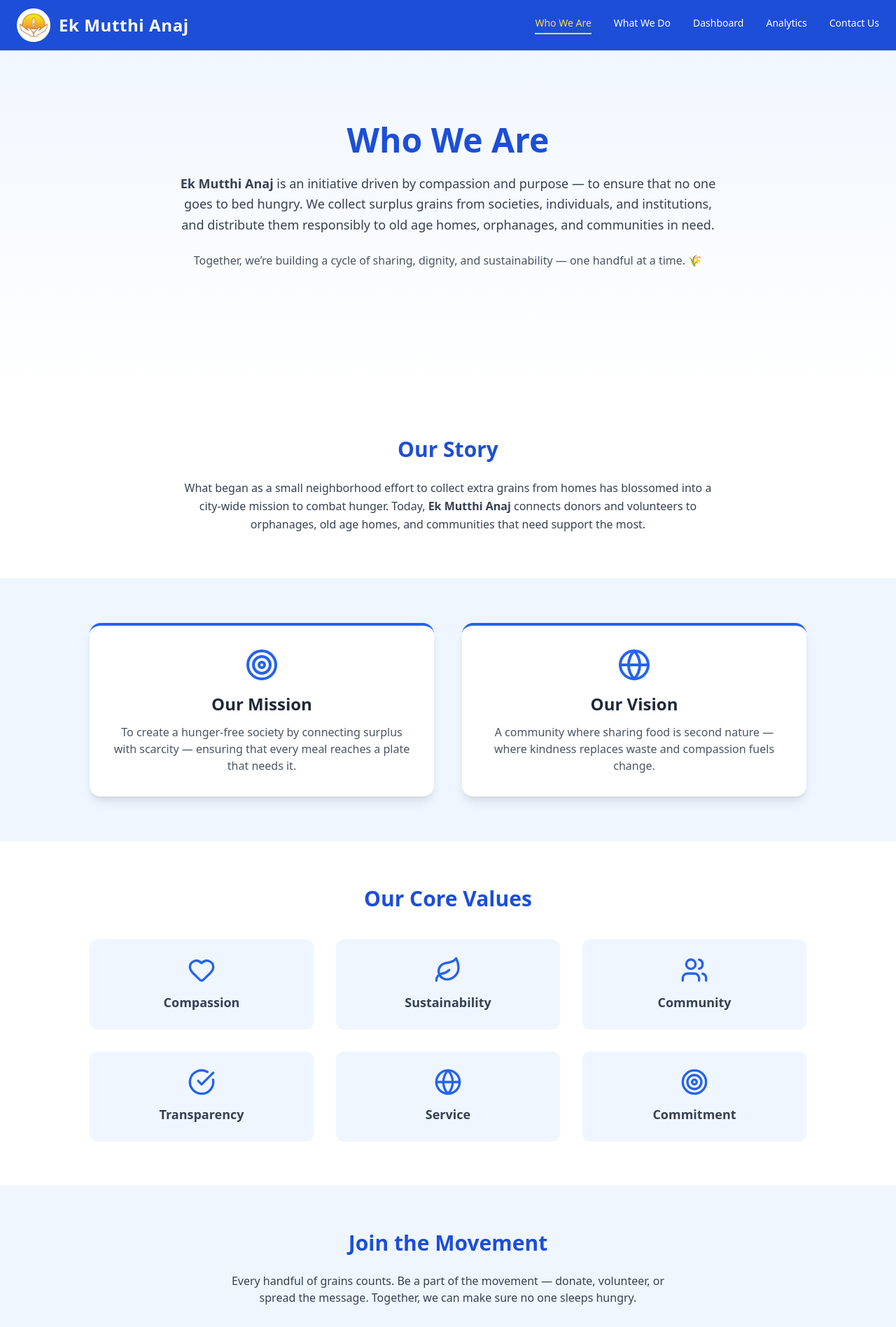
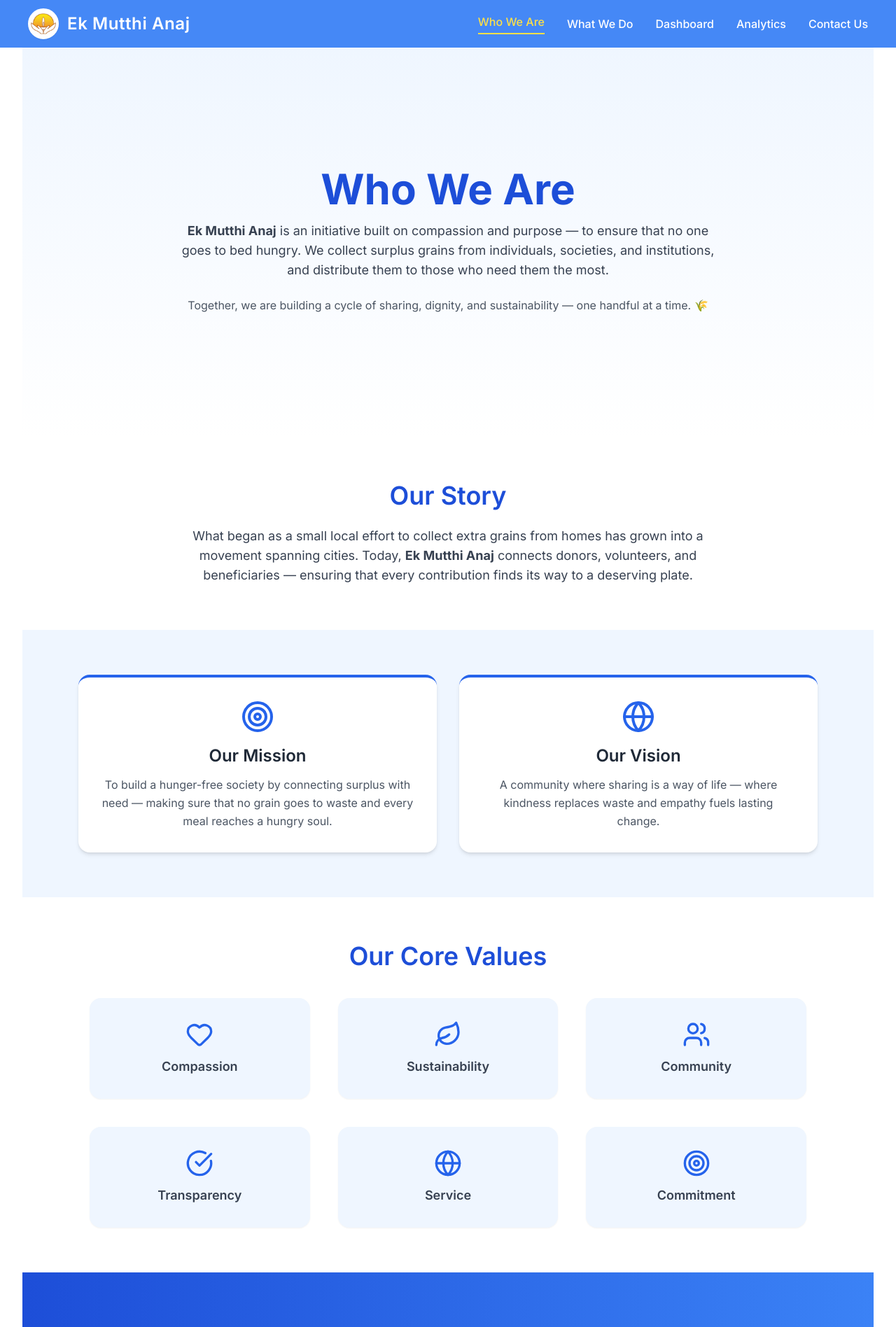
Before and after one commit to Ekansh1704/ek-mutthi-anaj, a React (Create React App) app: page /who-we-are in a window 1280 px wide. Shown: the top 1896 px of the page at 70% size. Built offline with nearby package versions, Linux system fonts and the light colour scheme.

Commit message:
For mobile

```diff
--- a/src/App.js
+++ b/src/App.js
@@ -1,3 +1,4 @@
+// src/App.js
 import React from "react";
 import { Routes, Route, Navigate } from "react-router-dom";
 import Navbar from "./components/Navbar";
@@ -12,11 +13,13 @@ import NotFound from "./pages/NotFound";
 
 function App() {
   return (
-    <div className="min-h-screen bg-white text-gray-800">
-      {/* Navbar appears on all pages */}
+    // ✅ Responsive background + smooth color transitions
+    <div className="min-h-screen bg-white text-gray-800 dark:bg-gray-900 dark:text-gray-100 transition-colors duration-300 flex flex-col">
+      {/* ✅ Navbar stays fixed and adapts on small screens */}
       <Navbar />
 
-      {/* Define all app routes */}
+      {/* ✅ Padding top to prevent content hiding behind fixed navbar */}
+      <main className="flex-1 pt-16 px-4 md:px-8">
         <Routes>
           {/* Default redirect to What We Do */}
           <Route path="/" element={<Navigate to="/what-we-do" replace />} />
@@ -31,6 +34,12 @@ function App() {
           {/* Catch-all for invalid routes */}
           <Route path="*" element={<NotFound />} />
         </Routes>
+      </main>
+
+      {/* ✅ Simple footer for completeness */}
+      <footer className="text-center py-4 text-sm text-gray-600 dark:text-gray-400 border-t border-gray-200 dark:border-gray-700 mt-8">
+        © {new Date().getFullYear()} Ek Mutthi Anaj | All Rights Reserved
+      </footer>
     </div>
   );
 }
--- a/src/components/Navbar.jsx
+++ b/src/components/Navbar.jsx
@@ -26,30 +26,35 @@ const Navbar = () => {
   return (
     <nav
       className={`fixed top-0 left-0 w-full z-50 transition-all duration-300 ${
-        isScrolled ? "bg-blue-700 shadow-md" : "bg-blue-700"
+        isScrolled
+          ? "bg-primary shadow-md"
+          : "bg-primary/95 backdrop-blur-sm"
       }`}
     >
-      <div className="container mx-auto px-6 py-3 flex items-center justify-between">
-        {/* Logo and Title */}
-        <Link to="/" className="flex items-center space-x-3">
-          <div className="h-12 w-12 rounded-full bg-white flex items-center justify-center overflow-hidden border-2 border-white shadow-sm">
+      <div className="max-w-7xl mx-auto px-4 sm:px-6 lg:px-10 py-3 flex items-center justify-between">
+        {/* ✅ Logo and Brand Name */}
+        <Link
+          to="/"
+          className="flex items-center space-x-3 hover:opacity-90 transition-opacity"
+        >
+          <div className="h-11 w-11 rounded-full bg-white flex items-center justify-center overflow-hidden border-2 border-white shadow-sm">
             <img
               src={`${process.env.PUBLIC_URL}/seva-logo1.png`}
               alt="Ek Mutthi Anaj Logo"
-              className="h-10 w-10 object-contain"
+              className="h-9 w-9 object-contain"
               onError={(e) => {
                 e.target.style.display = "none";
                 console.error("❌ Image not found at /public/seva-logo1.png");
               }}
             />
           </div>
-          <span className="text-xl md:text-2xl font-semibold tracking-wide text-white">
+          <span className="text-lg sm:text-xl md:text-2xl font-semibold tracking-wide text-white">
             Ek Mutthi Anaj
           </span>
         </Link>
 
-        {/* Desktop Links */}
-        <div className="hidden md:flex space-x-8 text-sm font-medium">
+        {/* ✅ Desktop Menu */}
+        <div className="hidden md:flex items-center space-x-8 text-sm lg:text-base font-medium">
           {links.map((item) => (
             <Link
               key={item.path}
@@ -57,7 +62,7 @@ const Navbar = () => {
               className={`transition-colors duration-200 ${
                 location.pathname === item.path
                   ? "text-yellow-300 border-b-2 border-yellow-300 pb-1"
-                  : "hover:text-yellow-200 text-white"
+                  : "text-white hover:text-yellow-200"
               }`}
             >
               {item.name}
@@ -65,35 +70,39 @@ const Navbar = () => {
           ))}
         </div>
 
-        {/* Mobile Menu Button */}
+        {/* ✅ Mobile Menu Button */}
         <button
-          className="md:hidden focus:outline-none text-white"
+          className="md:hidden focus:outline-none text-white hover:text-yellow-200 transition-colors"
           onClick={toggleMenu}
           aria-label="Toggle Menu"
         >
-          {menuOpen ? <X size={28} /> : <Menu size={28} />}
+          {menuOpen ? <X size={26} /> : <Menu size={26} />}
         </button>
       </div>
 
-      {/* Mobile Dropdown */}
-      {menuOpen && (
-        <div className="md:hidden bg-blue-600 px-6 pb-4 space-y-2 text-sm font-medium text-white">
+      {/* ✅ Mobile Dropdown */}
+      <div
+        className={`md:hidden overflow-hidden transition-all duration-300 ${
+          menuOpen ? "max-h-96 opacity-100" : "max-h-0 opacity-0"
+        } bg-primary/95`}
+      >
+        <div className="px-6 pb-4 pt-2 space-y-2 text-sm font-medium text-white">
           {links.map((item) => (
             <Link
               key={item.path}
               to={item.path}
               onClick={() => setMenuOpen(false)}
-              className={`block py-2 ${
+              className={`block py-2 rounded-lg px-2 transition-colors duration-150 ${
                 location.pathname === item.path
-                  ? "text-yellow-300"
-                  : "hover:text-yellow-200"
+                  ? "bg-yellow-400 text-blue-900 font-semibold"
+                  : "hover:bg-blue-500 hover:text-yellow-100"
               }`}
             >
               {item.name}
             </Link>
           ))}
         </div>
-      )}
+      </div>
     </nav>
   );
 };
--- a/src/pages/Home.jsx
+++ b/src/pages/Home.jsx
@@ -1,12 +1,104 @@
 import React from "react";
+import { motion } from "framer-motion";
+import { ArrowRight, Heart, Leaf } from "lucide-react";
+import { Link } from "react-router-dom";
 
 const Home = () => {
   return (
-    <div className="text-center py-10">
-      <h1 className="text-5xl font-bold text-blue-600 mb-4">Welcome to Ek Mutthi Anaj 🌾</h1>
-      <p className="text-gray-700 text-lg max-w-2xl mx-auto">
-        A digital platform to streamline food collection and distribution for those in need.
-      </p>
+    <div className="bg-gradient-to-b from-blue-50 to-white text-gray-800">
+      {/* HERO SECTION */}
+      <section className="flex flex-col items-center justify-center text-center px-6 md:px-20 min-h-[80vh]">
+        <motion.div
+          initial={{ opacity: 0, y: 30 }}
+          animate={{ opacity: 1, y: 0 }}
+          transition={{ duration: 1 }}
+          className="max-w-3xl"
+        >
+          <h1 className="text-4xl md:text-6xl font-bold text-blue-700 mb-6 leading-tight">
+            Welcome to <span className="text-blue-800">Ek Mutthi Anaj 🌾</span>
+          </h1>
+          <p className="text-gray-700 text-lg md:text-xl mb-8 leading-relaxed">
+            A movement driven by compassion — collecting grains from homes and
+            distributing them to those in need. Together, we’re building a
+            hunger-free community, one handful at a time.
+          </p>
+
+          <Link to="/who-we-are">
+            <motion.button
+              whileHover={{ scale: 1.05 }}
+              whileTap={{ scale: 0.95 }}
+              className="bg-blue-600 hover:bg-blue-700 text-white px-8 py-3 rounded-full font-medium shadow-md transition flex items-center gap-2 mx-auto"
+            >
+              Get Started <ArrowRight className="w-5 h-5" />
+            </motion.button>
+          </Link>
+        </motion.div>
+      </section>
+
+      {/* VALUES / FEATURES SECTION */}
+      <section className="py-16 px-6 md:px-20 text-center bg-white">
+        <h2 className="text-3xl font-semibold text-blue-700 mb-10">
+          What Drives Us
+        </h2>
+        <div className="grid grid-cols-1 md:grid-cols-3 gap-8 max-w-5xl mx-auto">
+          {[
+            {
+              icon: Heart,
+              title: "Compassion",
+              desc: "Caring for those in need and ensuring no one sleeps hungry.",
+            },
+            {
+              icon: Leaf,
+              title: "Sustainability",
+              desc: "Reducing food waste and creating a cycle of sharing.",
+            },
+            {
+              icon: ArrowRight,
+              title: "Action",
+              desc: "Turning small contributions into meaningful impact.",
+            },
+          ].map((item, index) => (
+            <motion.div
+              key={index}
+              initial={{ opacity: 0, y: 20 }}
+              whileInView={{ opacity: 1, y: 0 }}
+              transition={{ duration: 0.5, delay: index * 0.1 }}
+              className="bg-blue-50 hover:bg-blue-100 transition p-8 rounded-2xl shadow-sm"
+            >
+              <item.icon className="text-blue-600 w-10 h-10 mx-auto mb-4" />
+              <h3 className="text-xl font-semibold text-gray-800 mb-2">
+                {item.title}
+              </h3>
+              <p className="text-gray-600">{item.desc}</p>
+            </motion.div>
+          ))}
+        </div>
+      </section>
+
+      {/* CALL TO ACTION */}
+      <section className="py-16 px-6 md:px-20 text-center bg-blue-50">
+        <motion.h2
+          initial={{ opacity: 0, y: 20 }}
+          whileInView={{ opacity: 1, y: 0 }}
+          transition={{ duration: 0.6 }}
+          className="text-3xl font-semibold text-blue-700 mb-6"
+        >
+          Join the Movement
+        </motion.h2>
+        <p className="text-gray-700 max-w-2xl mx-auto mb-8">
+          You can make a difference — donate grains, volunteer your time, or
+          help us spread the word. Every small step creates a bigger impact.
+        </p>
+        <Link to="/contact-us">
+          <motion.button
+            whileHover={{ scale: 1.05 }}
+            whileTap={{ scale: 0.95 }}
+            className="bg-blue-600 hover:bg-blue-700 text-white px-8 py-3 rounded-full font-medium shadow-md transition"
+          >
+            Get Involved
+          </motion.button>
+        </Link>
+      </section>
     </div>
   );
 };
--- a/src/pages/WhoWeAre.jsx
+++ b/src/pages/WhoWeAre.jsx
@@ -1,75 +1,95 @@
+// src/pages/WhoWeAre.jsx
 import React from "react";
 import { motion } from "framer-motion";
-import { Users, Heart, Target, Globe, Leaf, CheckCircle } from "lucide-react";
+import {
+  Users,
+  Heart,
+  Target,
+  Globe,
+  Leaf,
+  CheckCircle,
+} from "lucide-react";
 
 const WhoWeAre = () => {
   return (
     <div className="bg-white text-gray-800">
       {/* HERO SECTION */}
-      <section className="min-h-[70vh] bg-gradient-to-b from-blue-50 to-white flex flex-col items-center justify-center px-6 text-center">
+      <section className="min-h-[70vh] flex flex-col items-center justify-center text-center px-6 md:px-12 bg-gradient-to-b from-blue-50 to-white">
         <motion.div
-          initial={{ opacity: 0, y: 30 }}
+          initial={{ opacity: 0, y: 40 }}
           animate={{ opacity: 1, y: 0 }}
           transition={{ duration: 1 }}
           className="max-w-3xl"
         >
-          <h1 className="text-5xl font-bold text-blue-700 mb-6">Who We Are</h1>
-          <p className="text-gray-700 text-lg leading-relaxed">
-            <b>Ek Mutthi Anaj</b> is an initiative driven by compassion and
+          <h1 className="text-4xl md:text-6xl font-bold text-blue-700 mb-4">
+            Who We Are
+          </h1>
+          <p className="text-base md:text-lg text-gray-700 leading-relaxed">
+            <b>Ek Mutthi Anaj</b> is an initiative built on compassion and
             purpose — to ensure that no one goes to bed hungry. We collect
-            surplus grains from societies, individuals, and institutions, and
-            distribute them responsibly to old age homes, orphanages, and
-            communities in need.
+            surplus grains from individuals, societies, and institutions, and
+            distribute them to those who need them the most.
           </p>
-          <p className="mt-6 text-gray-600 text-md">
-            Together, we’re building a cycle of sharing, dignity, and
+          <p className="mt-6 text-gray-600 text-sm md:text-base">
+            Together, we are building a cycle of sharing, dignity, and
             sustainability — one handful at a time. 🌾
           </p>
         </motion.div>
       </section>
 
       {/* OUR STORY */}
-      <section className="py-16 px-6 md:px-20 text-center">
-        <h2 className="text-3xl font-semibold text-blue-700 mb-6">
+      <section className="py-16 px-6 md:px-20 text-center bg-white">
+        <h2 className="text-3xl md:text-4xl font-semibold text-blue-700 mb-6">
           Our Story
         </h2>
-        <p className="text-gray-700 leading-relaxed max-w-3xl mx-auto">
-          What began as a small neighborhood effort to collect extra grains from
-          homes has blossomed into a city-wide mission to combat hunger. Today,
-          <b> Ek Mutthi Anaj</b> connects donors and volunteers to orphanages,
-          old age homes, and communities that need support the most.
+        <p className="text-gray-700 leading-relaxed max-w-3xl mx-auto text-base md:text-lg">
+          What began as a small local effort to collect extra grains from homes
+          has grown into a movement spanning cities. Today,{" "}
+          <b>Ek Mutthi Anaj</b> connects donors, volunteers, and beneficiaries
+          — ensuring that every contribution finds its way to a deserving plate.
         </p>
       </section>
 
       {/* MISSION & VISION */}
       <section className="bg-blue-50 py-16 px-6 md:px-20">
-        <div className="grid md:grid-cols-2 gap-10 max-w-5xl mx-auto text-center">
-          <div className="bg-white shadow-lg rounded-2xl p-8 border-t-4 border-blue-600">
+        <div className="grid md:grid-cols-2 gap-8 max-w-6xl mx-auto text-center">
+          <motion.div
+            whileHover={{ scale: 1.03 }}
+            className="bg-white shadow-md rounded-2xl p-8 border-t-4 border-blue-600"
+          >
             <Target className="text-blue-600 w-12 h-12 mx-auto mb-4" />
-            <h3 className="text-2xl font-semibold mb-3">Our Mission</h3>
-            <p className="text-gray-600">
-              To create a hunger-free society by connecting surplus with
-              scarcity — ensuring that every meal reaches a plate that needs it.
+            <h3 className="text-2xl font-semibold mb-3 text-gray-800">
+              Our Mission
+            </h3>
+            <p className="text-gray-600 text-base leading-relaxed">
+              To build a hunger-free society by connecting surplus with need —
+              making sure that no grain goes to waste and every meal reaches a
+              hungry soul.
             </p>
-          </div>
+          </motion.div>
 
-          <div className="bg-white shadow-lg rounded-2xl p-8 border-t-4 border-blue-600">
+          <motion.div
+            whileHover={{ scale: 1.03 }}
+            className="bg-white shadow-md rounded-2xl p-8 border-t-4 border-blue-600"
+          >
             <Globe className="text-blue-600 w-12 h-12 mx-auto mb-4" />
-            <h3 className="text-2xl font-semibold mb-3">Our Vision</h3>
-            <p className="text-gray-600">
-              A community where sharing food is second nature — where kindness
-              replaces waste and compassion fuels change.
+            <h3 className="text-2xl font-semibold mb-3 text-gray-800">
+              Our Vision
+            </h3>
+            <p className="text-gray-600 text-base leading-relaxed">
+              A community where sharing is a way of life — where kindness
+              replaces waste and empathy fuels lasting change.
             </p>
-          </div>
+          </motion.div>
         </div>
       </section>
 
       {/* OUR VALUES */}
-      <section className="py-16 px-6 md:px-20 text-center">
-        <h2 className="text-3xl font-semibold text-blue-700 mb-10">
+      <section className="py-16 px-6 md:px-20 text-center bg-white">
+        <h2 className="text-3xl md:text-4xl font-semibold text-blue-700 mb-10">
           Our Core Values
         </h2>
-        <div className="grid grid-cols-2 md:grid-cols-3 gap-8 max-w-5xl mx-auto">
+        <div className="grid grid-cols-2 md:grid-cols-3 gap-6 md:gap-10 max-w-5xl mx-auto">
           {[
             { icon: Heart, title: "Compassion" },
             { icon: Leaf, title: "Sustainability" },
@@ -80,13 +100,12 @@ const WhoWeAre = () => {
           ].map((value, index) => (
             <motion.div
               key={index}
-              initial={{ opacity: 0, y: 20 }}
-              whileInView={{ opacity: 1, y: 0 }}
-              transition={{ duration: 0.5, delay: index * 0.1 }}
-              className="bg-blue-50 hover:bg-blue-100 transition p-6 rounded-xl shadow-sm"
+              whileHover={{ scale: 1.05 }}
+              transition={{ duration: 0.3 }}
+              className="bg-blue-50 hover:bg-blue-100 transition p-6 md:p-8 rounded-2xl shadow-sm flex flex-col items-center"
             >
-              <value.icon className="text-blue-600 w-10 h-10 mx-auto mb-3" />
-              <h4 className="font-semibold text-lg text-gray-700">
+              <value.icon className="text-blue-600 w-10 h-10 mb-3" />
+              <h4 className="font-semibold text-base md:text-lg text-gray-700">
                 {value.title}
               </h4>
             </motion.div>
@@ -94,19 +113,44 @@ const WhoWeAre = () => {
         </div>
       </section>
 
+      {/* IMPACT SECTION */}
+      <section className="py-20 bg-gradient-to-r from-blue-700 to-blue-500 text-white text-center">
+        <h2 className="text-3xl md:text-4xl font-bold mb-10">Our Impact</h2>
+        <div className="grid md:grid-cols-3 gap-10 max-w-5xl mx-auto px-6">
+          {[
+            { number: "5000+", label: "Kg of Grains Collected" },
+            { number: "20+", label: "Communities Supported" },
+            { number: "1000+", label: "Volunteers Engaged" },
+          ].map((stat, i) => (
+            <motion.div
+              key={i}
+              whileHover={{ scale: 1.08 }}
+              transition={{ duration: 0.3 }}
+              className="bg-white/10 p-8 rounded-2xl shadow-md backdrop-blur-sm"
+            >
+              <h3 className="text-5xl font-bold mb-3">{stat.number}</h3>
+              <p className="text-lg">{stat.label}</p>
+            </motion.div>
+          ))}
+        </div>
+      </section>
+
       {/* CALL TO ACTION */}
       <section className="py-16 px-6 md:px-20 text-center bg-blue-50">
-        <h2 className="text-3xl font-semibold text-blue-700 mb-6">
+        <h2 className="text-3xl md:text-4xl font-semibold text-blue-700 mb-4">
           Join the Movement
         </h2>
-        <p className="text-gray-700 max-w-2xl mx-auto mb-8">
-          Every handful of grains counts. Be a part of the movement — donate,
-          volunteer, or spread the message. Together, we can make sure no one
-          sleeps hungry.
+        <p className="text-gray-700 max-w-2xl mx-auto mb-8 text-base md:text-lg">
+          Every handful of grains matters. Be a part of the <b>Ek Mutthi Anaj</b>
+          movement — donate, volunteer, or spread awareness. Together, we can
+          make sure no one goes hungry.
         </p>
-        <button className="bg-blue-600 hover:bg-blue-700 text-white px-8 py-3 rounded-full font-medium shadow-md transition">
+        <a
+          href="/contact"
+          className="bg-blue-600 hover:bg-blue-700 text-white px-8 py-3 rounded-full font-medium shadow-md transition inline-block"
+        >
           Get Involved
-        </button>
+        </a>
       </section>
     </div>
   );
--- a/tailwind.config.js
+++ b/tailwind.config.js
@@ -6,10 +6,17 @@ module.exports = {
   theme: {
     extend: {
       colors: {
-        primary: "#3B82F6",      // Blue-500 (main accent)
-        background: "#FFFFFF",   // White background
-        text: "#1F2937",         // Gray-800 text
-        card: "#F9FAFB",         // Light card background
+        primary: "#3B82F6",
+        background: "#FFFFFF",
+        text: "#1F2937",
+        card: "#F9FAFB",
+        accent: "#22C55E", // green accent for positive stats
+      },
+      fontFamily: {
+        sans: ["Inter", "Poppins", "system-ui", "sans-serif"], // modern readable fonts
+      },
+      boxShadow: {
+        soft: "0 4px 20px rgba(0,0,0,0.05)", // soft shadows for cards
       },
     },
   },
```
Also changed, not shown: src/pages/Analytics.jsx (+24 -21 lines), src/pages/ContactUs.jsx (+45 -33 lines), src/pages/Dashboard.jsx (+36 -46 lines), src/pages/NotFound.jsx (+32 -11 lines), src/pages/WhatWeDo.jsx (+61 -49 lines), src/index.css (line endings or trailing spaces). Lines whose indentation alone changed are shown as unchanged.
